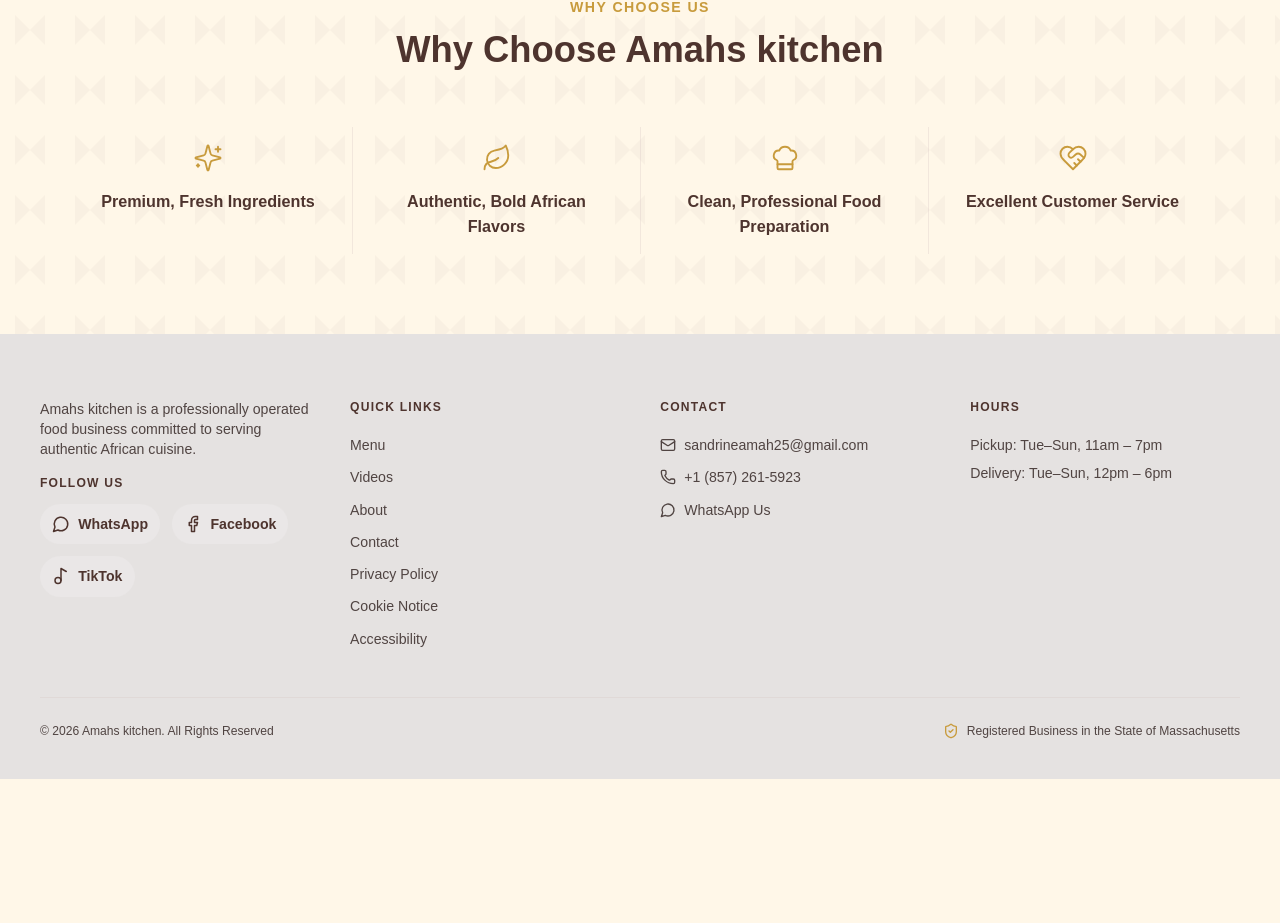
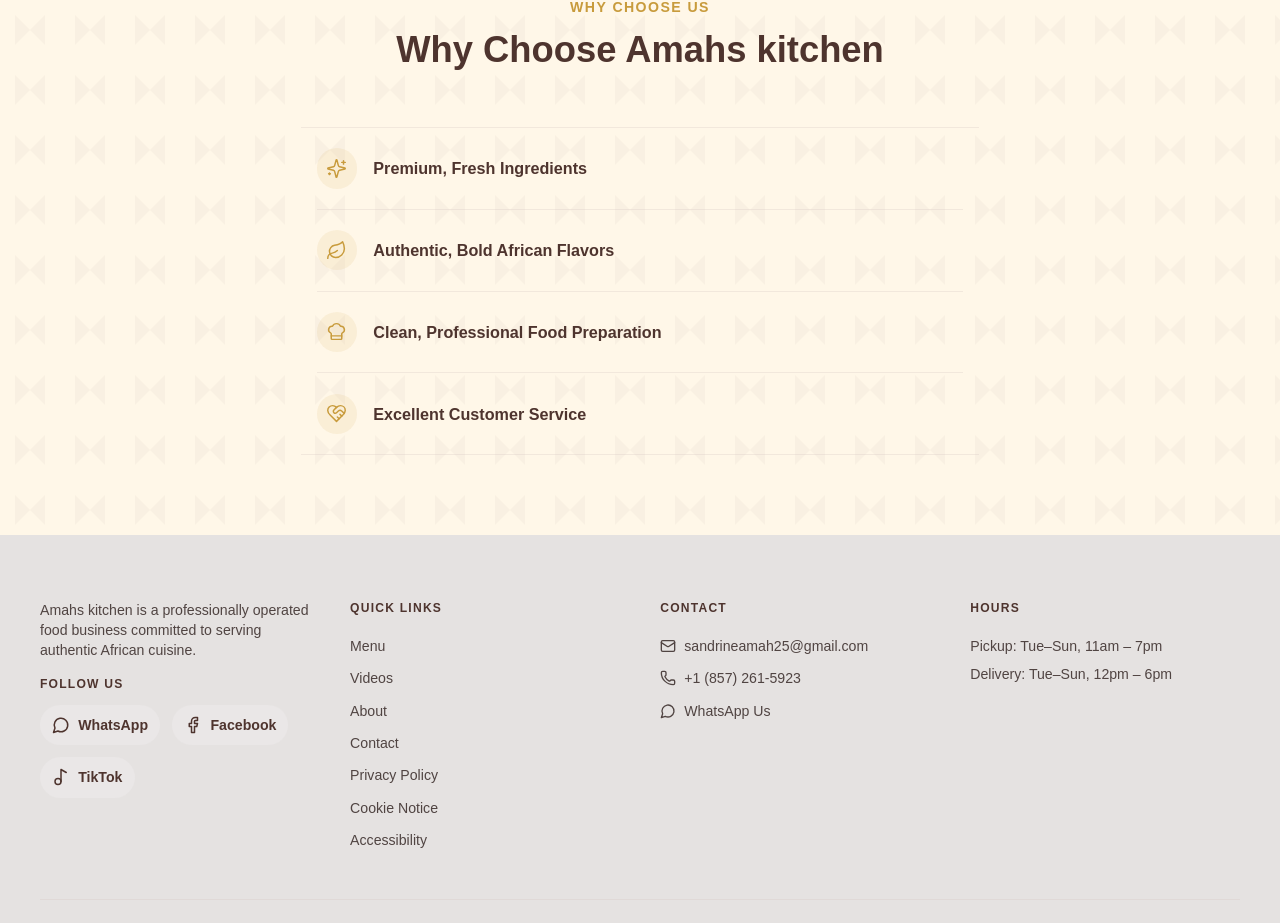
Before and after one commit to Tersurrr/ahmas-kitchen, a Next.js app: page / in a window 1280 px wide. Shown: the part 2220-3143 px from the top of the page. Before the commit the page ends 2999 px from the top, so only its background shows below. Built offline with nearby package versions, Linux system fonts and the light colour scheme; no server answers; the database is empty; a web font is replaced by a local one.

Commit message:
Show Why Choose Us as a list

```diff
--- a/components/AboutSection.tsx
+++ b/components/AboutSection.tsx
@@ -50,19 +50,16 @@ export default function AboutSection() {
           Why Choose Amahs kitchen
         </h2>
       </div>
-      <div className="grid grid-cols-1 sm:grid-cols-2 lg:grid-cols-4">
-        {features.map((f, i) => (
-          <div
-            key={f.title}
-            className={`flex flex-col items-center text-center px-6 py-4 ${
-              i > 0 ? "sm:border-l border-outline-variant/30" : ""
-            } ${i === 2 ? "border-l-0 lg:border-l" : ""}`}
-          >
-            <f.icon className="text-secondary mb-4" size={30} strokeWidth={1.5} />
-            <p className="font-display font-semibold text-primary">{f.title}</p>
-          </div>
+      <ul className="mx-auto max-w-2xl divide-y divide-outline-variant/30 border-y border-outline-variant/30 px-4">
+        {features.map((feature) => (
+          <li key={feature.title} className="flex items-center gap-4 py-4 sm:py-5">
+            <span className="grid h-10 w-10 shrink-0 place-items-center rounded-full bg-secondary/10">
+              <feature.icon className="text-secondary" size={21} strokeWidth={1.7} />
+            </span>
+            <span className="font-display font-semibold text-primary">{feature.title}</span>
+          </li>
         ))}
-      </div>
+      </ul>
     </section>
   );
 }
```
